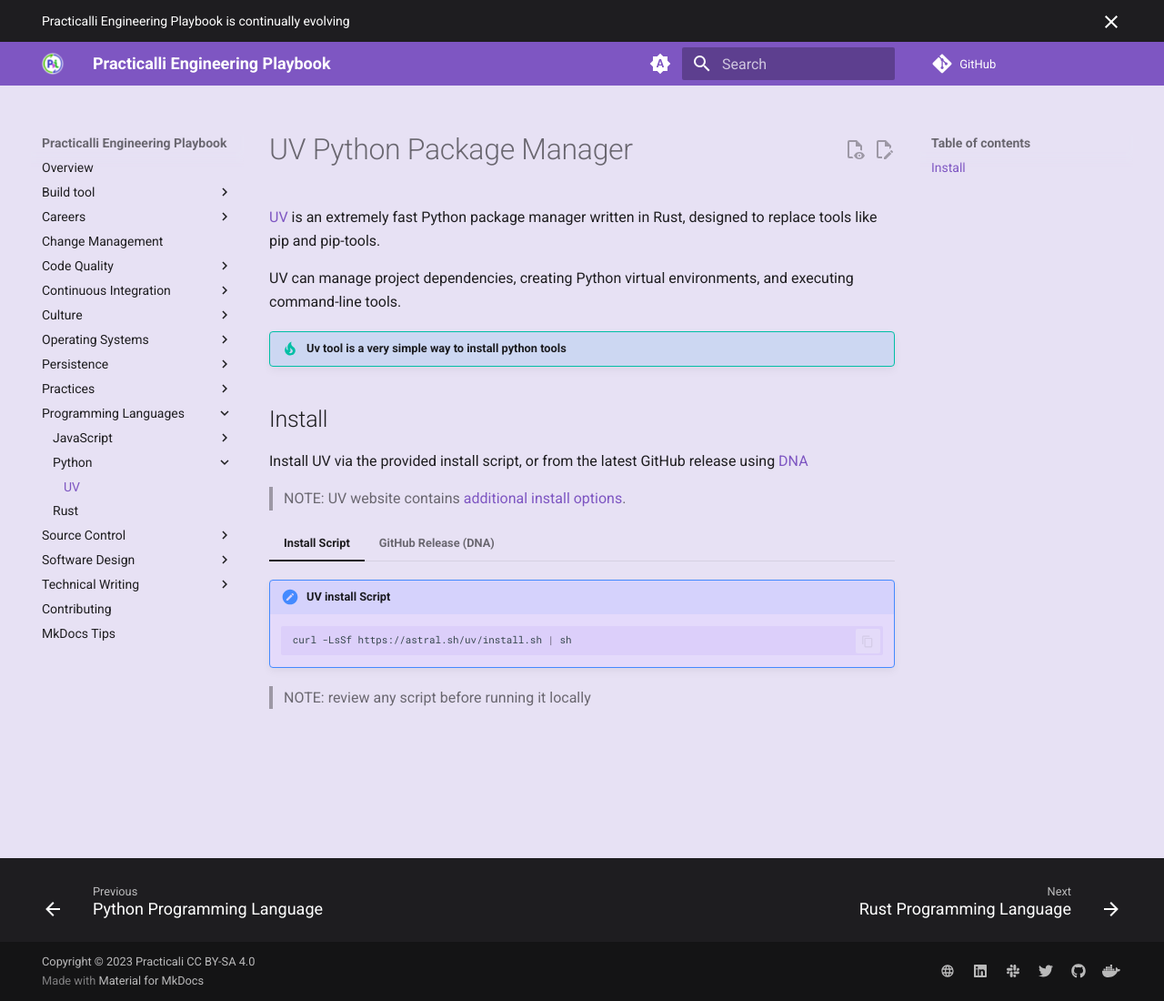
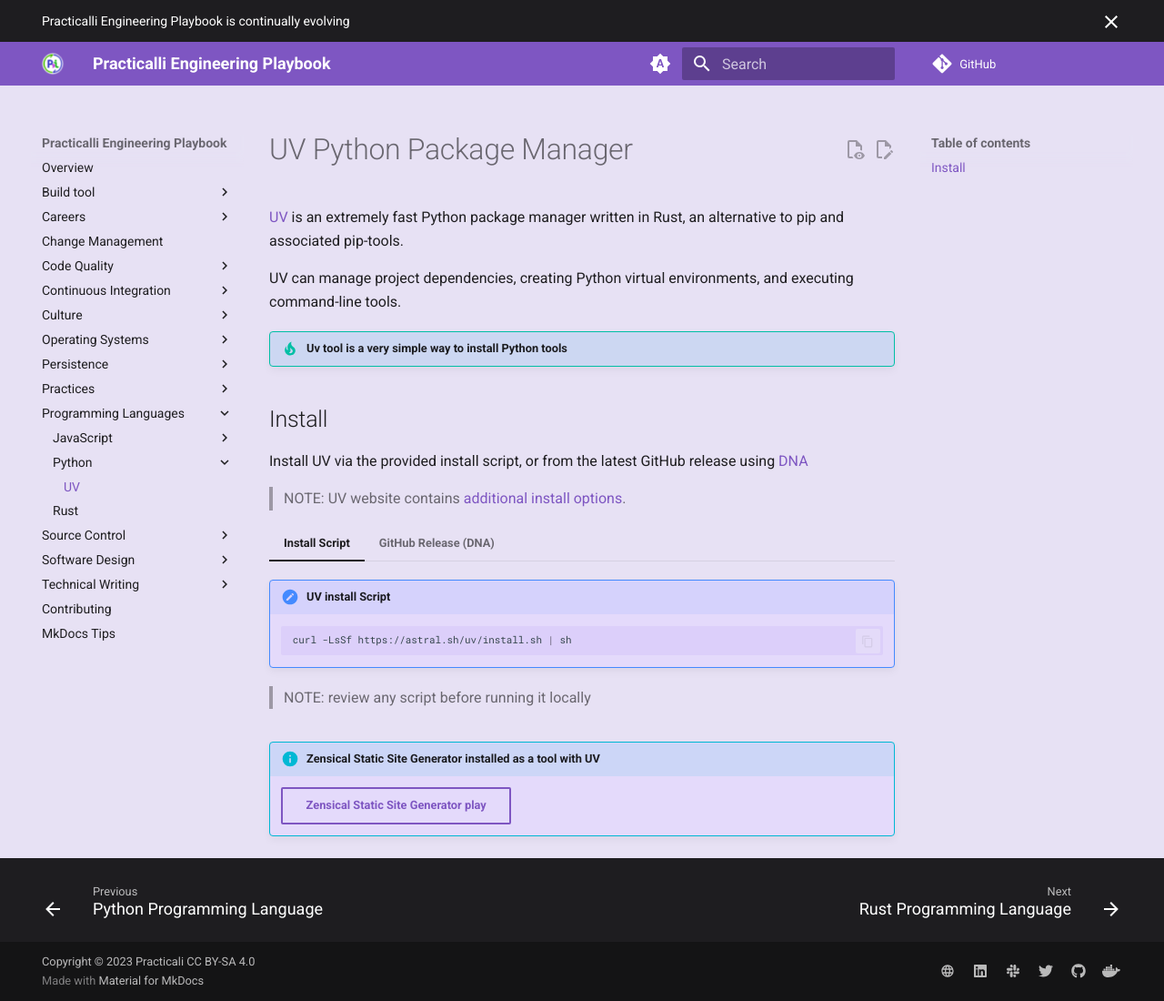
Before and after one commit to practicalli/engineering-playbook, an MkDocs documentation site: the page built from docs/programming-languages/python/uv.md, in a window 1280 px wide and 1100 px high. Shown: the whole window at 91% size. Built offline with MkDocs 1.6.1 and Material for MkDocs 9.7.7, drawn with Linux system fonts in a browser that asks for light colours; comment, search, counter and statistics services are not loaded.

Commit message:
docs(language): ✏️ minor enhancements, link to zensical uv use

````diff
--- a/docs/programming-languages/python/uv.md
+++ b/docs/programming-languages/python/uv.md
@@ -1,10 +1,10 @@
 # UV Python Package Manager
 
-[UV](https://docs.astral.sh/uv/){target=_blank} is an extremely fast Python package manager written in Rust, designed to replace tools like pip and pip-tools.
+[UV](https://docs.astral.sh/uv/){target=_blank} is an extremely fast Python package manager written in Rust, an alternative to pip and associated pip-tools.
 
 UV can manage project dependencies, creating Python virtual environments, and executing command-line tools.
 
-!!! TIP "Uv tool is a very simple way to install python tools"
+!!! TIP "Uv tool is a very simple way to install Python tools"
 
 ## Install
 
@@ -47,3 +47,7 @@
         echo "# ---------------------------------------"
         echo
         ```
+
+
+!!! INFO "Zensical Static Site Generator installed as a tool with UV"
+    [Zensical Static Site Generator play](../../technical-writing/static-site/zensical/){target=_blank .md-button}
````
Also changed, not shown: CHANGELOG.md (+1 -0 lines).
